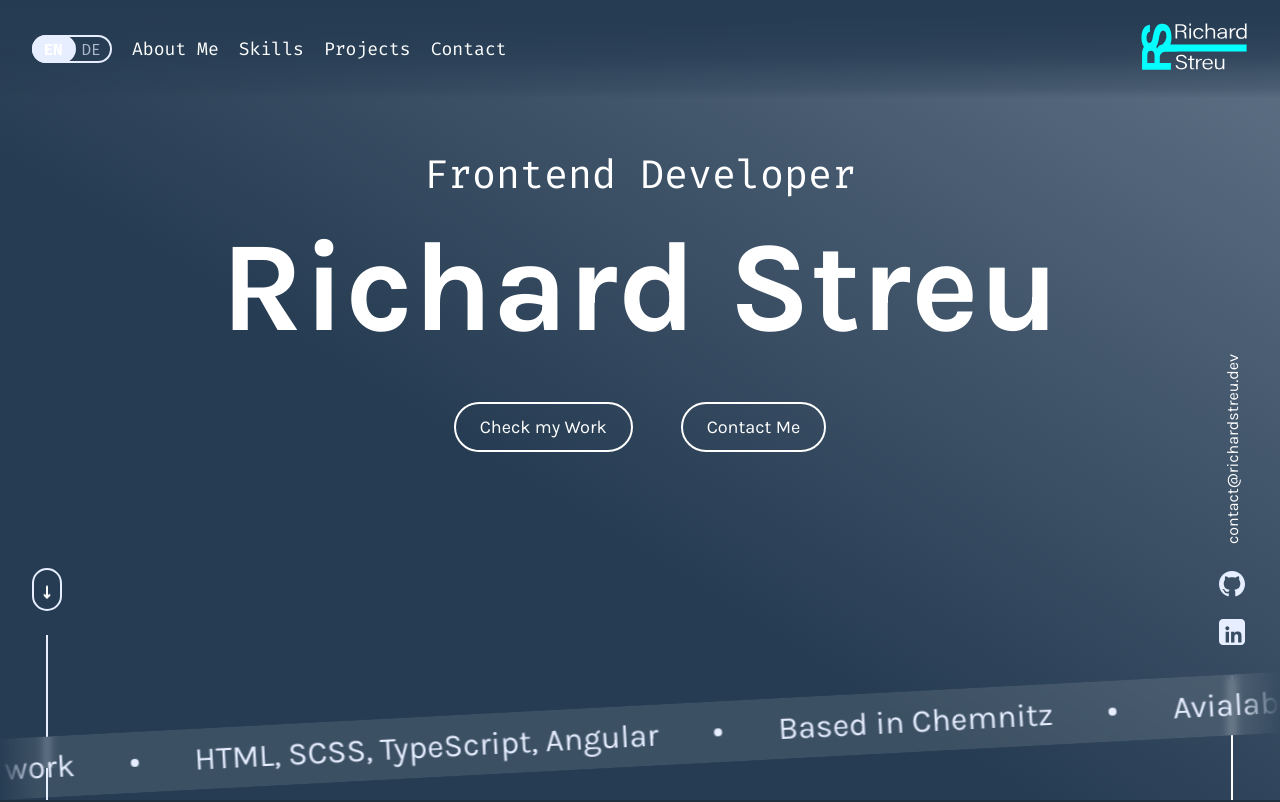
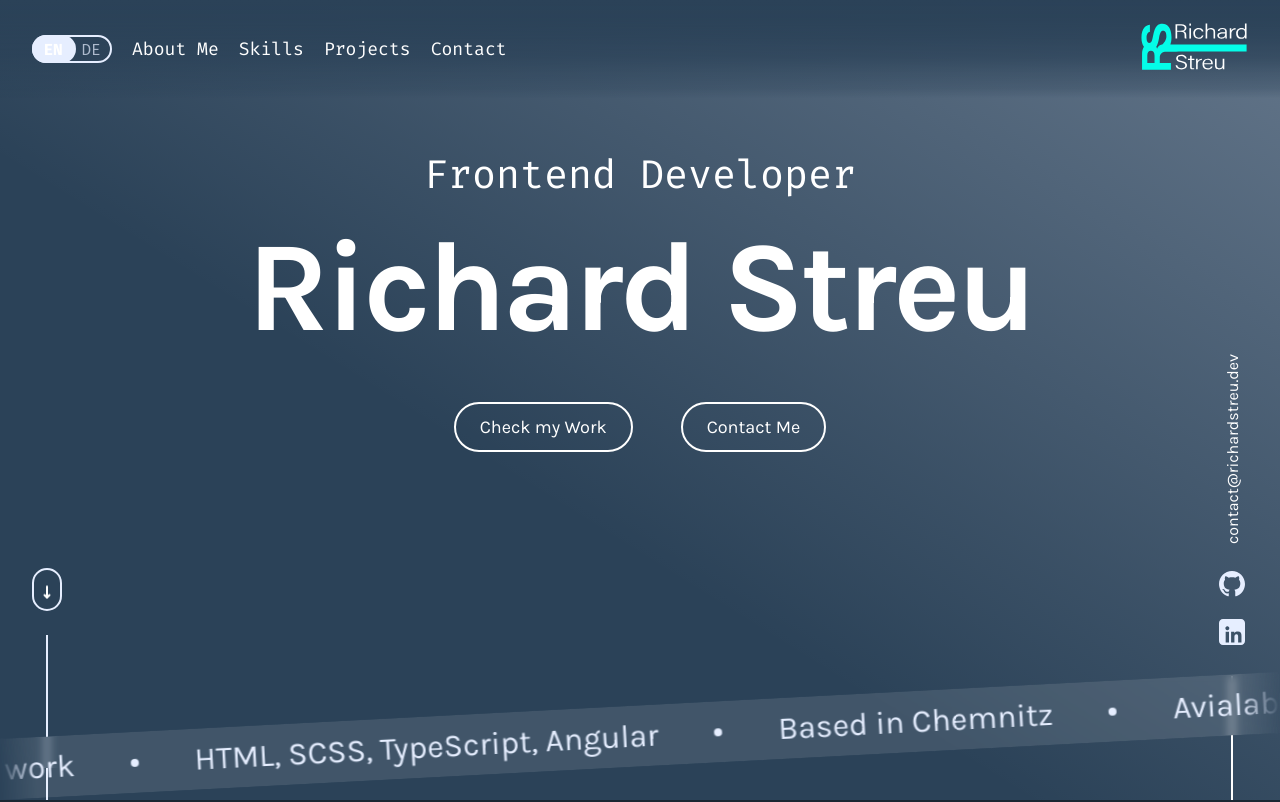
Before and after one commit to RichardStreu/portfolioAngular, an Angular app: page / in a window 1280 px wide. Shown: the top 802 px of the page. Built offline with nearby package versions, Linux system fonts and the light colour scheme.

Commit message:
fix: adjust letter-spacing in hero section and refine color variables for consistency

```diff
--- a/src/app/landing-page/sections/a-hero/a-hero.component.scss
+++ b/src/app/landing-page/sections/a-hero/a-hero.component.scss
@@ -72,6 +72,7 @@
         font-size: 8rem;
         font-weight: bold;
         padding-bottom: 40px;
+        letter-spacing: -4px;
 
         @media screen and (max-width: 1100px) {
           font-size: 3rem;
--- a/src/styles.scss
+++ b/src/styles.scss
@@ -14,18 +14,17 @@ $color-bgDark: rgb(41, 41, 41);
 $color-text: rgb(255, 255, 255);
 $color-highLight: rgb(61, 207, 182);
 
-$color-bgDark: rgb(38, 60, 82);
-$color-bgDarkTwo: rgb(31, 48, 63);
+$color-bgDark: rgb(43, 66, 88);
+$color-bgDarkTwo: rgb(26, 39, 51);
 $color-text: white;
 $color-highLight: rgb(230, 238, 255);
+$color-singleHighlight: rgb(4, 253, 232);
 
 // $color-bgDark: #B3E5FC;
 // $color-text: rgb(240, 236, 228);
 // $color-highLight: rgb(190, 212, 66);
 
 $color-red: rgb(197, 106, 106);
-
-$color-singleHighlight: rgb(4, 253, 253);
 
 * {
   box-sizing: border-box;
```
